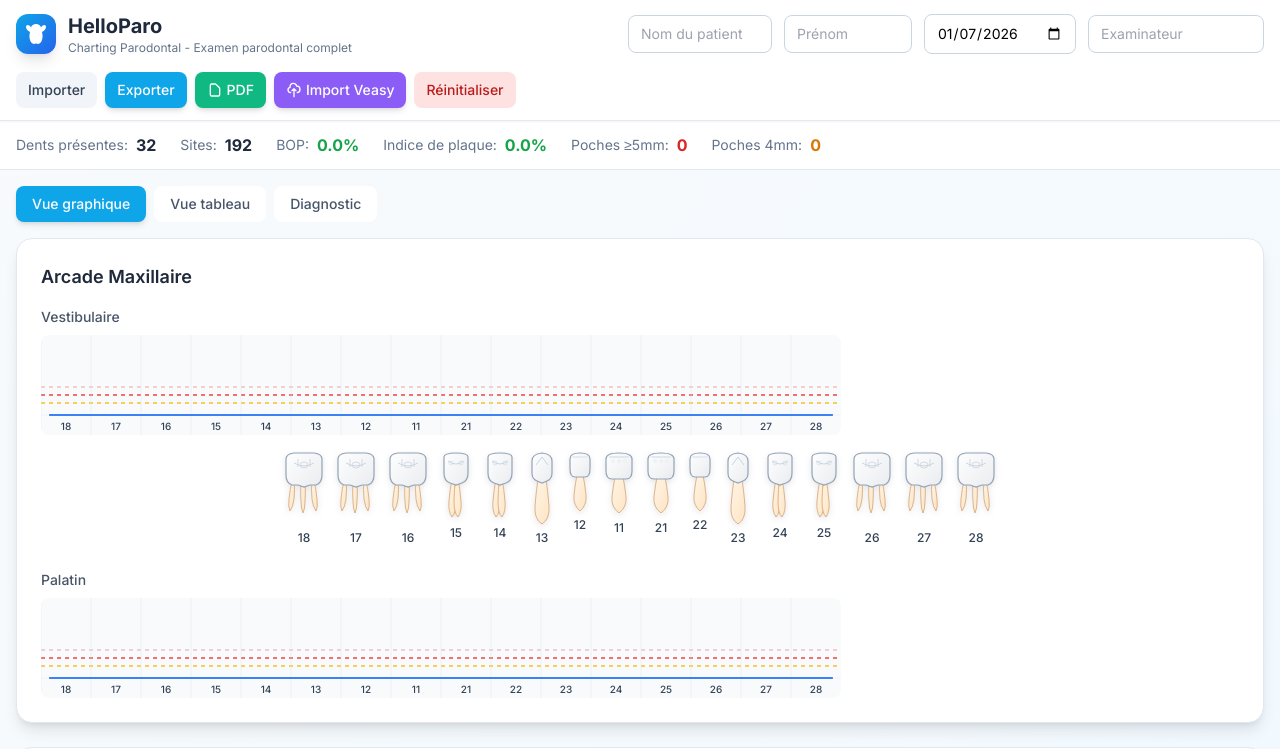
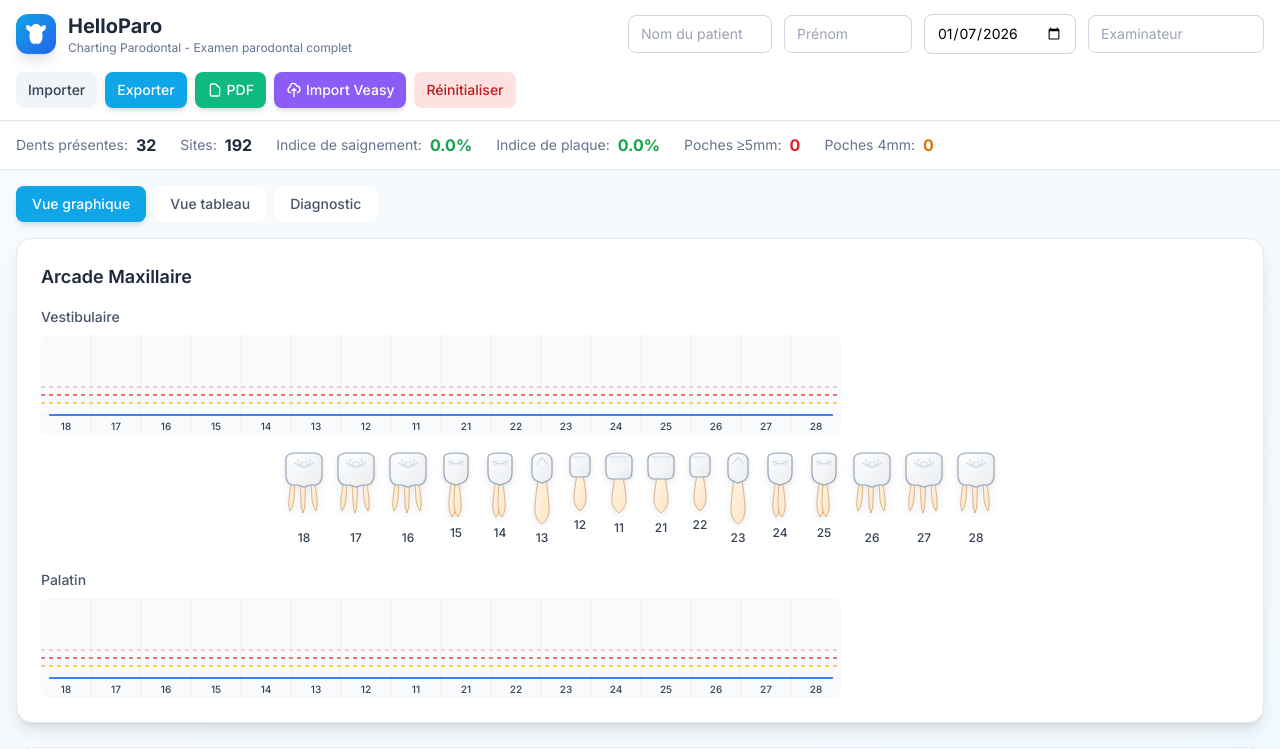
Before and after one commit to benjaminillouz/charting, a React (Vite) app: page / in a window 1280 px wide. Shown: the top 749 px of the page. Built offline with nearby package versions, Linux system fonts and the light colour scheme.

Commit message:
feat: translate BOP to 'Indice de saignement' in French

```diff
--- a/src/components/DiagnosticParodontal.jsx
+++ b/src/components/DiagnosticParodontal.jsx
@@ -387,7 +387,7 @@ export default function DiagnosticParodontal({ stats, patientInfo, contextInfo,
         pdf.setFontSize(8);
         pdf.setFont('helvetica', 'normal');
         pdf.setTextColor(0, 0, 0);
-        pdf.text('Dents: ' + stats.totalTeeth + '  |  BOP: ' + stats.bop + '%  |  Poches >=5mm: ' + stats.deepPockets + '  |  Poches 4mm: ' + stats.moderatePockets, margin + 5, yPos + 13);
+        pdf.text('Dents: ' + stats.totalTeeth + '  |  Indice de saignement: ' + stats.bop + '%  |  Poches >=5mm: ' + stats.deepPockets + '  |  Poches 4mm: ' + stats.moderatePockets, margin + 5, yPos + 13);
 
         yPos += 25;
       }
@@ -573,7 +573,7 @@ export default function DiagnosticParodontal({ stats, patientInfo, contextInfo,
             </div>
             <div className="bg-white/20 rounded-xl p-3">
               <div className={`text-3xl font-bold ${parseFloat(stats.bop) > 30 ? 'text-red-300' : ''}`}>{stats.bop}%</div>
-              <div className="text-sm opacity-80">BOP</div>
+              <div className="text-sm opacity-80">Indice de saignement</div>
             </div>
             <div className="bg-white/20 rounded-xl p-3">
               <div className="text-3xl font-bold text-red-300">{stats.deepPockets}</div>
--- a/src/components/PeriodontalChart.jsx
+++ b/src/components/PeriodontalChart.jsx
@@ -868,7 +868,7 @@ const DataGrid = ({ teeth, teethData, surface, onUpdate, isUpper }) => {
 
           {/* Saignement */}
           <tr>
-            <td className="px-2 py-1 font-medium text-red-600 sticky left-0 bg-white">BOP</td>
+            <td className="px-2 py-1 font-medium text-red-600 sticky left-0 bg-white">Saign.</td>
             {teeth.map(tooth => {
               const data = teethData[tooth][surface];
               return (
@@ -1223,7 +1223,7 @@ export default function PeriodontalChart() {
       pdf.setFontSize(8);
       pdf.setFont('helvetica', 'normal');
       pdf.setTextColor(0, 0, 0);
-      pdf.text('Dents: ' + stats.totalTeeth + '  |  Sites: ' + stats.totalSites + '  |  BOP: ' + stats.bop + '%  |  Plaque: ' + stats.plaqueIndex + '%  |  Poches >=5mm: ' + stats.deepPockets + '  |  Poches 4mm: ' + stats.moderatePockets, margin + 5, yPos + 13);
+      pdf.text('Dents: ' + stats.totalTeeth + '  |  Sites: ' + stats.totalSites + '  |  Indice de saignement: ' + stats.bop + '%  |  Plaque: ' + stats.plaqueIndex + '%  |  Poches >=5mm: ' + stats.deepPockets + '  |  Poches 4mm: ' + stats.moderatePockets, margin + 5, yPos + 13);
 
       yPos += 25;
 
@@ -1569,7 +1569,7 @@ export default function PeriodontalChart() {
               <span className="font-bold text-slate-800">{stats.totalSites}</span>
             </div>
             <div className="flex items-center gap-2">
-              <span className="text-sm text-slate-500">BOP:</span>
+              <span className="text-sm text-slate-500">Indice de saignement:</span>
               <span className={`font-bold ${stats.bop > 30 ? 'text-red-600' : stats.bop > 10 ? 'text-amber-600' : 'text-green-600'}`}>
                 {stats.bop}%
               </span>
@@ -1792,7 +1792,7 @@ export default function PeriodontalChart() {
                             values={teethData[selectedTooth][surface].bleeding}
                             onChange={(vals) => updateToothData(selectedTooth, surface, 'bleeding', vals)}
                             color="bleeding"
-                            label="BOP"
+                            label="Saign."
                           />
                           <BooleanIndicators
                             values={teethData[selectedTooth][surface].plaque}
```
